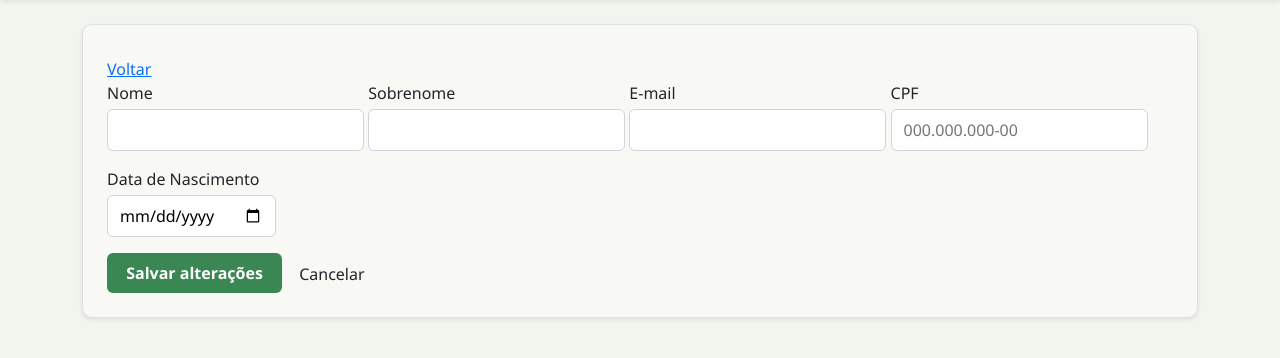
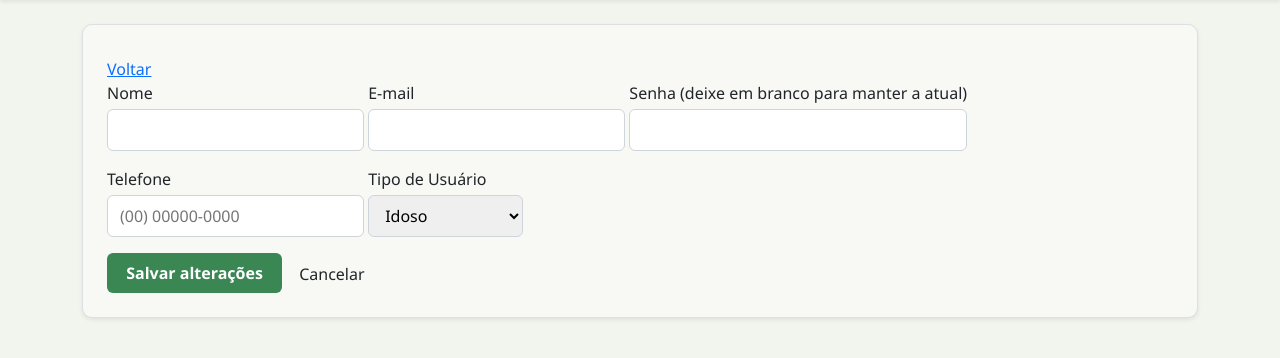
Before and after one commit to Panda340-connect/meu_projeto, a PHP site: the page made by app/views/usuarios/edit.php in a window 1280 px wide. Shown: the part 78-436 px from the top of the page. Run offline with PHP 8.4, Linux system fonts and the light colour scheme; the template is opened without the code that fills it: most values are stand-ins (such as "Sample title", 1, 10 or a date in 2020); data that the repository does not hold is empty.

Commit message:
feat(view): atualiza index.php, form.php e edit.php para os campos oficiais de usuario

```diff
--- a/app/views/usuarios/edit.php
+++ b/app/views/usuarios/edit.php
@@ -1,42 +1,48 @@
 <h1><?= e($title) ?></h1>
 <a href="<?= e(url('usuario/index')) ?>">Voltar</a>
 
-<form method="post" action="<?= url('usuario/update/' . (int) $usuario['id']) ?>" data-validate>
+<form method="post" action="<?= url('usuario/update/' . (int) $usuario['id_usuario']) ?>" data-validate>
     <input type="hidden" name="csrf" value="<?= e($csrf) ?>">
 
     <label>Nome
-        <input name="name" value="<?= e($old['name'] ?? '') ?>">
+        <input type="text" name="nome" value="<?= e($old['nome'] ?? '') ?>">
     </label>
-    <?php if (isset($errors['name'])): ?>
-        <p class="erro"><?= e($errors['name']) ?></p>
-    <?php endif; ?>
-
-    <label>Sobrenome
-        <input name="last_name" value="<?= e($old['last_name'] ?? '') ?>">
-    </label>
-    <?php if (isset($errors['last_name'])): ?>
-        <p class="erro"><?= e($errors['last_name']) ?></p>
+    <?php if (isset($errors['nome'])): ?>
+        <p class="erro"><?= e($errors['nome']) ?></p>
     <?php endif; ?>
 
     <label>E-mail
-        <input name="email" value="<?= e($old['email'] ?? '') ?>">
+        <input type="email" name="email" value="<?= e($old['email'] ?? '') ?>">
     </label>
     <?php if (isset($errors['email'])): ?>
         <p class="erro"><?= e($errors['email']) ?></p>
     <?php endif; ?>
 
-    <label>CPF
-        <input name="cpf" maxlength="14" placeholder="000.000.000-00" value="<?= e($old['cpf'] ?? '') ?>">
+    <label>Senha (deixe em branco para manter a atual)
+        <input type="password" name="senha">
     </label>
-    <?php if (isset($errors['cpf'])): ?>
-        <p class="erro"><?= e($errors['cpf']) ?></p>
+    <?php if (isset($errors['senha'])): ?>
+        <p class="erro"><?= e($errors['senha']) ?></p>
     <?php endif; ?>
 
-    <label>Data de Nascimento
-        <input type="date" name="birth_date" value="<?= e($old['birth_date'] ?? '') ?>">
+    <label>Telefone
+        <input type="text" name="telefone" placeholder="(00) 00000-0000" value="<?= e($old['telefone'] ?? '') ?>">
     </label>
-    <?php if (isset($errors['birth_date'])): ?>
-        <p class="erro"><?= e($errors['birth_date']) ?></p>
+    <?php if (isset($errors['telefone'])): ?>
+        <p class="erro"><?= e($errors['telefone']) ?></p>
+    <?php endif; ?>
+
+    <label>Tipo de Usuário
+        <select name="tipo_usuario">
+            <?php $tipoAtual = $old['tipo_usuario'] ?? 'Idoso'; ?>
+            <option value="Idoso" <?= $tipoAtual === 'Idoso' ? 'selected' : '' ?>>Idoso</option>
+            <option value="Cuidador" <?= $tipoAtual === 'Cuidador' ? 'selected' : '' ?>>Cuidador</option>
+            <option value="Familiar" <?= $tipoAtual === 'Familiar' ? 'selected' : '' ?>>Familiar</option>
+            <option value="Administrador" <?= $tipoAtual === 'Administrador' ? 'selected' : '' ?>>Administrador</option>
+        </select>
+    </label>
+    <?php if (isset($errors['tipo_usuario'])): ?>
+        <p class="erro"><?= e($errors['tipo_usuario']) ?></p>
     <?php endif; ?>
 
     <div class="acoes-form">
```
